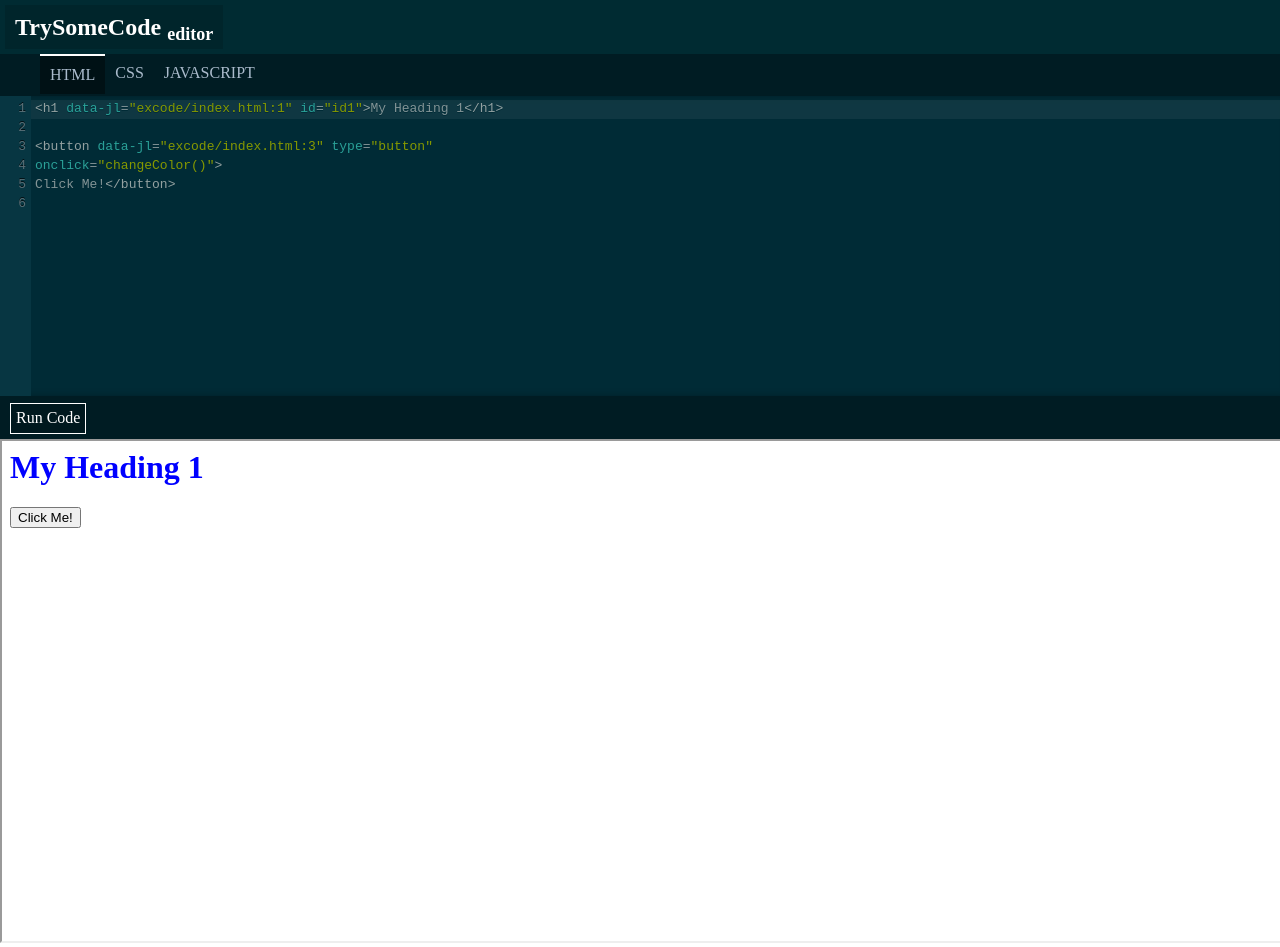
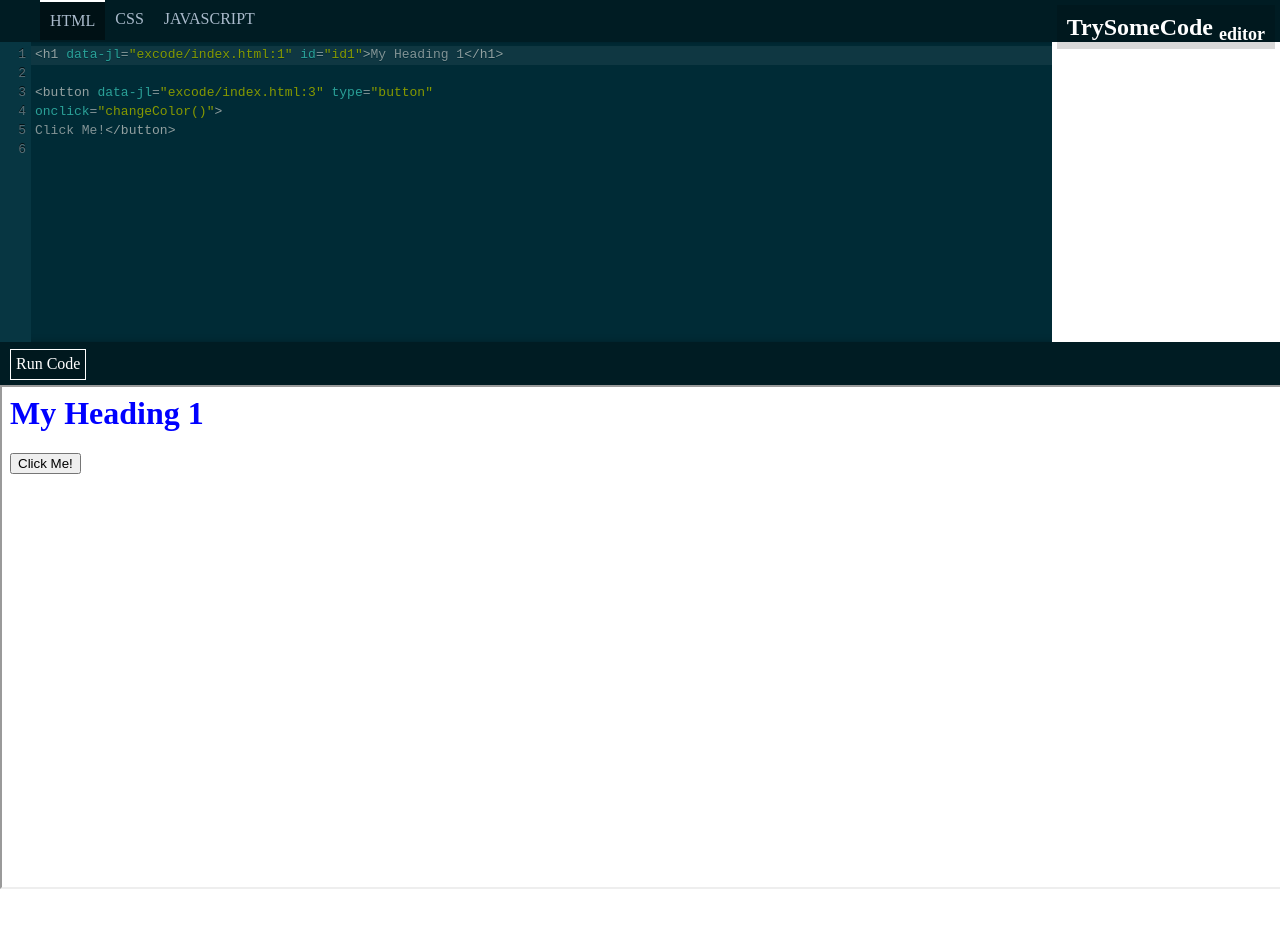
Before and after one commit to vietanhdev/Try-Some-Code, a plain HTML site: page index.html in a window 1280 px wide. After the commit the page ends 893 px from the top, so only its background shows below. Drawn offline with nearby package versions, Linux system fonts and the light colour scheme.

Commit message:
change some css

```diff
--- a/stylesheet.css
+++ b/stylesheet.css
@@ -12,12 +12,13 @@
     background: #002b32;
 }
 .nav-main .logo {
+    float: right;
     margin: 5px;
     line-height: 1;
     font-size: 24px;
     background: rgba(0, 0, 0, 0.15);
     color: #fff;
-    display: inline-block;
+    display: block;
     padding: 10px;
 }
 nav.editor-menu, nav.result-menu {
```
